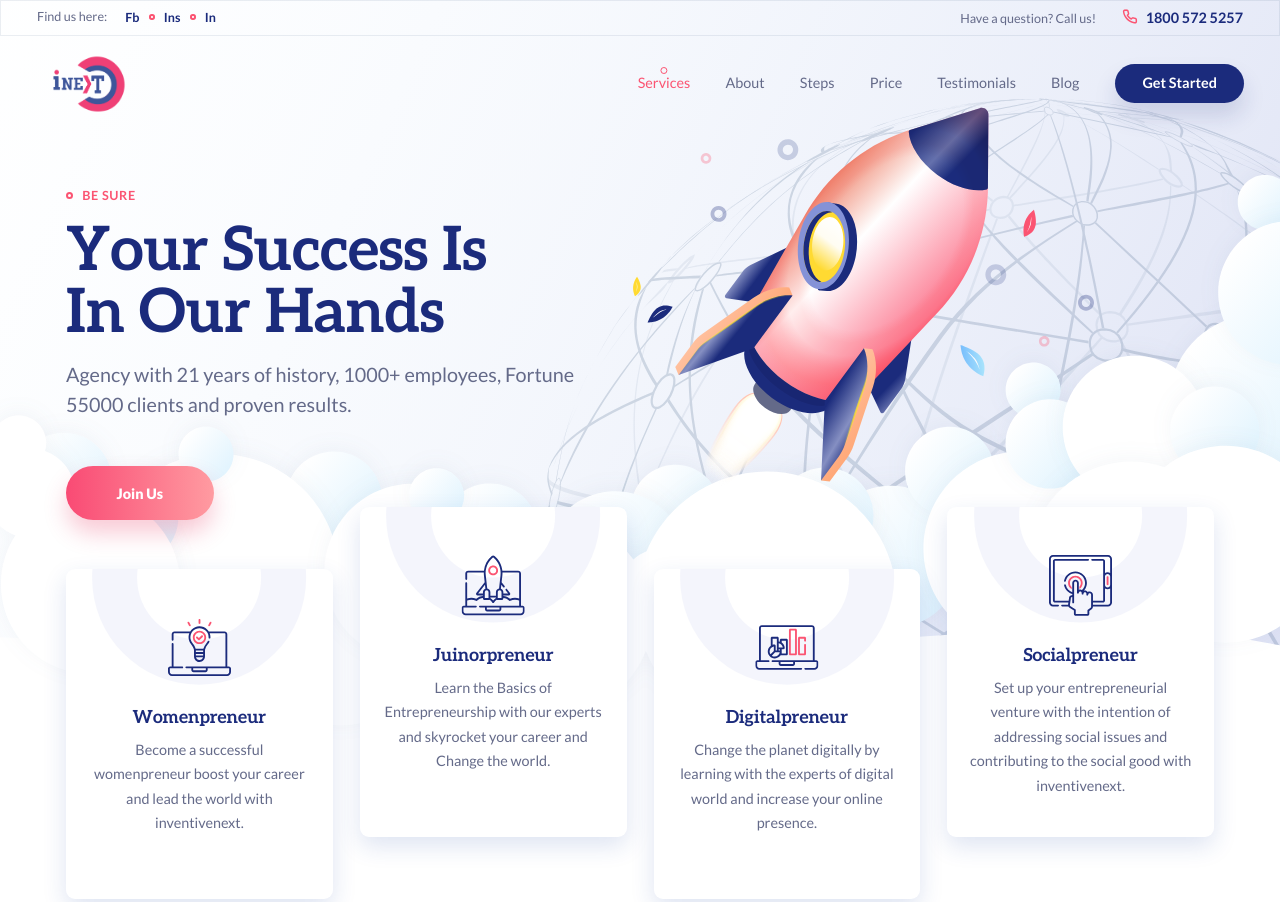
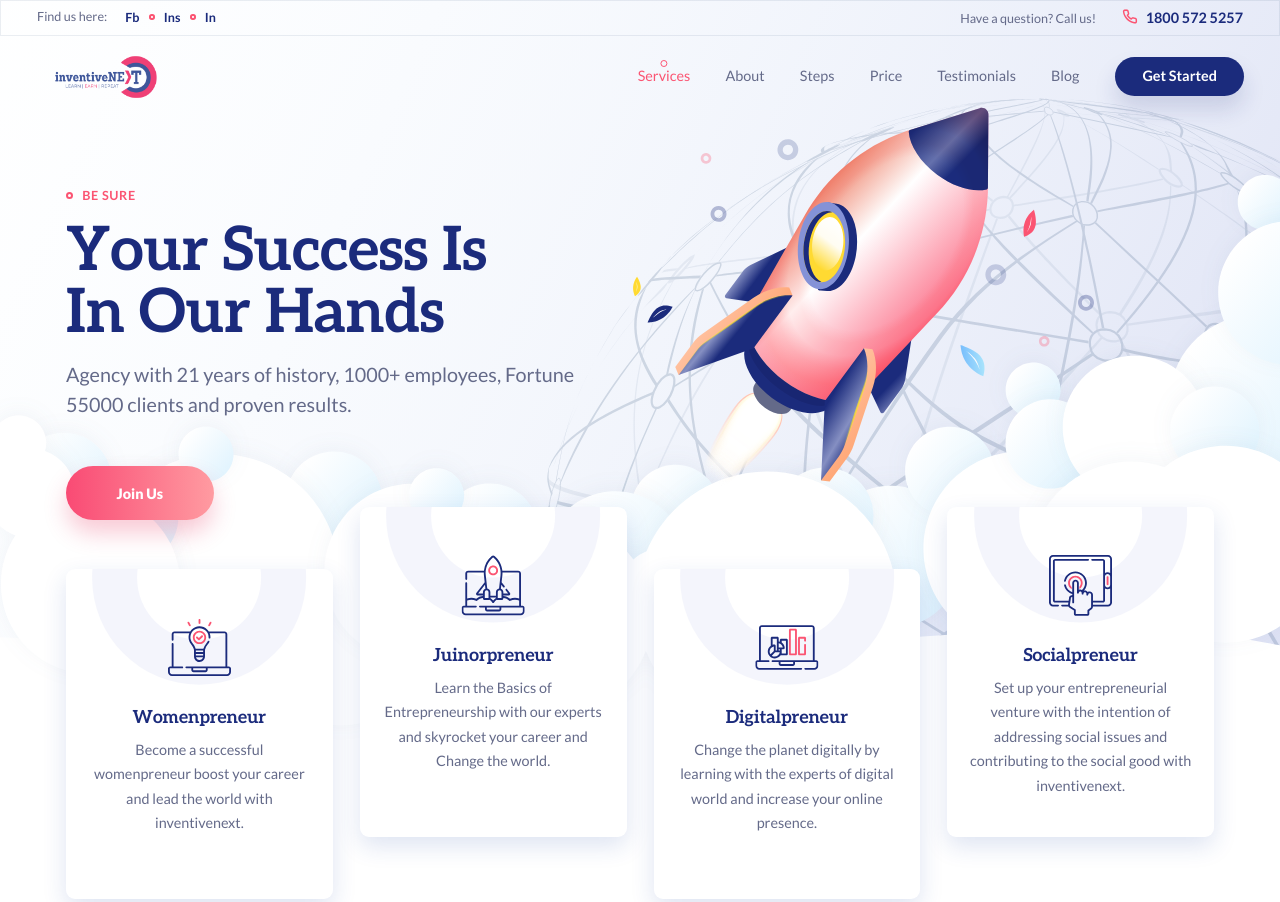
Before and after one commit to Ayush4web/Inventive-Next, a plain HTML site: page index.html in a window 1280 px wide. Shown: the top 902 px of the page. Drawn offline with Linux system fonts and the light colour scheme.

Commit message:
logo changed

```diff
--- a/css/first-screen.css
+++ b/css/first-screen.css
@@ -359,8 +359,8 @@ label.error { color: red; font-size: 1.3rem; font-weight: 500; margin: .8rem 0 0
 .header-right { display: -webkit-box; display: -ms-flexbox; display: flex; -webkit-box-align: center; -ms-flex-align: center; align-items: center; -webkit-box-pack: end; -ms-flex-pack: end; justify-content: flex-end; -ms-flex-negative: 0; flex-shrink: 0; width: calc(100% - 14.1rem); }
 
 .logo img {
-  /* width: 290px;  */
-  height: 60px;
+  width: 290px;
+  /* height: 60px; */
   margin-left: 14px;
 }
 
--- a/index.html
+++ b/index.html
@@ -643,7 +643,7 @@
                 <div class="wrapper">
                     <div class="nav-logo">
                         <a href="index.html" class="logo">
-                            <img src="img/Inventive-Next2.png" alt="InventiveNext">
+                            <img src="img/logois.png" alt="InventiveNext">
                         </a>
                     </div>
                     <div class="header-right">
@@ -707,7 +707,7 @@
                 <div class="footer__bg js-lazy" data-src="img/bg/footer-2.svg"></div>
                 <div class="wrapper">
                     <a href="index.html" class="logo-footer">
-                        <img src="img/Inventive-Next2.png" alt="Numerio">
+                        <img src="img/logois.png" alt="Numerio">
                     </a>
                     <div class="socials-item footer-social">
                         <div class="footer-title">Find us here:</div>
```
